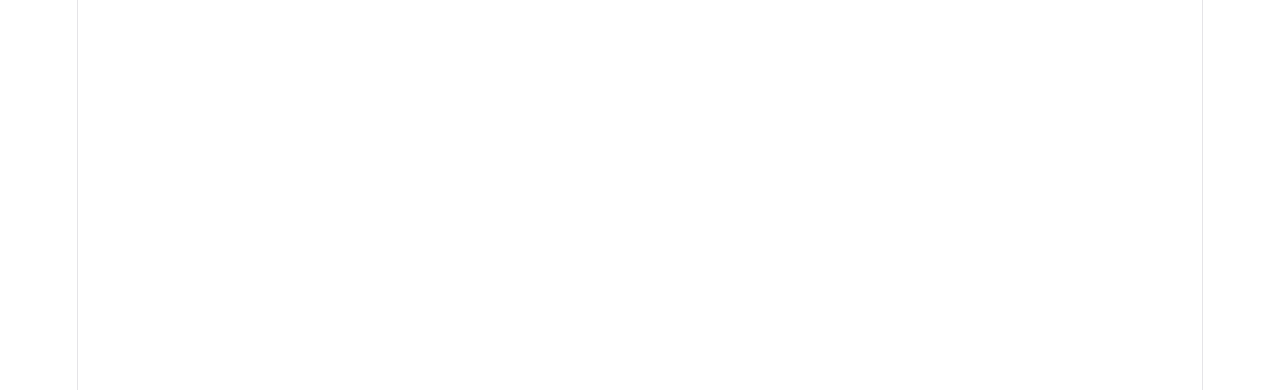
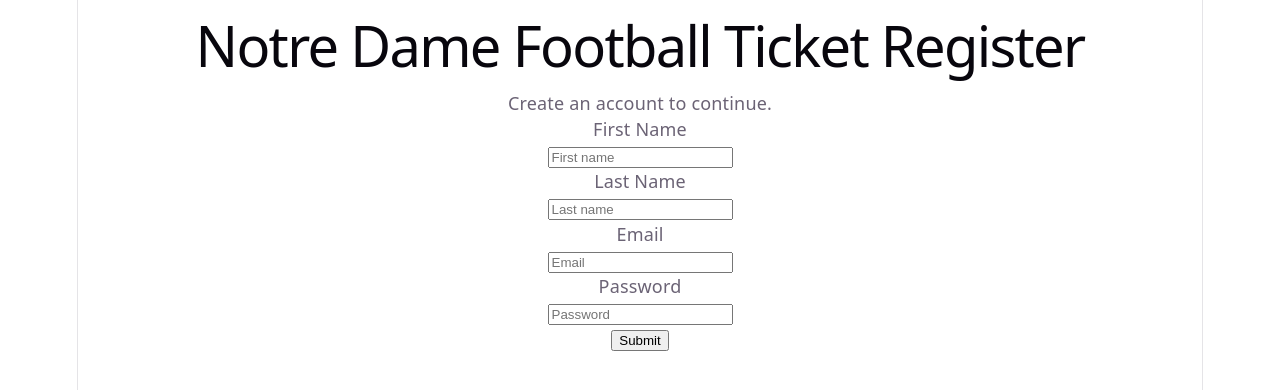
Before and after one commit to ewarren3/Football-App, a React (Vite) app: page /auth in a window 1280 px wide. Before the commit this address had no page. Shown: the top 390 px of the page. Built offline with nearby package versions, Linux system fonts and the light colour scheme; what parse would draw is missing.

Commit message:
Add Feature 5 authentication registration and login

```diff
--- /dev/null
+++ b/src/Components/Auth/Auth.jsx
@@ -0,0 +1,54 @@
+// Parent authentication component
+//import {Link} from "react-router-dom";
+import { useState } from "react";
+import AuthForm from "./AuthForm.jsx";
+import { createUser } from "../../Services/AuthService.js";
+// Buttons with some links to register and login
+
+const Auth = () => {
+
+    // JS object user that contains firstname, last,...etc
+    const [user, setUser] = useState({
+        firstName: "",
+        lastName:"",
+        email:"",
+        password:""
+    });
+
+    const handleChange = (event) => {
+        const { name, value } = event.target;
+
+        // spreader that aggregates what is being typed
+        setUser({
+            ...user,
+            [name]: value
+        });
+    };
+
+    const handleSubmit = (event) => {
+        event.preventDefault();
+
+        createUser(user)
+            .then((result) => {
+                console.log("Registration successful:", result.id);
+            })
+            .catch((error) => {
+                console.error("Registration failed:", error.message);
+            });
+    };
+
+    return (
+        <div>
+            <h1>Notre Dame Football Ticket Register</h1>
+            <p>Create an account to continue.</p>
+
+            <AuthForm
+                user={user}
+                onChange={handleChange}
+                onSubmit={handleSubmit}
+                />
+        </div>
+    );
+}
+
+export default Auth;
--- /dev/null
+++ b/src/Components/Auth/AuthForm.jsx
@@ -0,0 +1,63 @@
+/* Login form
+    Recievers user, onChange, onSubmit as props (properties/props are info that a parent component passes to child component)
+    Displays the four form inputs
+*/
+const AuthForm = ({ user, onChange, onSubmit }) => { /*object destructuring, React passes the component one objejct containing its props */
+  return (
+    <div>
+      <form onSubmit={onSubmit}>
+        <label>First Name</label>
+         < br/>
+        <input
+          type="text"
+          value={user.firstName} /* value is an input property that controls wha appears in the field, user is a JS object, .firstname acccesses the firstName property inside object */
+          onChange={onChange} /* when someones types into the email input parent Auth.js can update user.email */
+          name="firstName"
+          placeholder="First name" /* what shows on the screen in the box */
+          required
+        />
+
+        <br />
+        <label>Last Name</label>
+        <br />
+        <input
+          type="text"
+          value={user.lastName}
+          onChange={onChange}
+          name="lastName"
+          placeholder="Last name"
+          required
+        />
+
+        <br />
+        <label>Email</label>
+        <br />
+        <input
+          type="email"
+          value={user.email}
+          onChange={onChange}
+          name="email"
+          placeholder="Email"
+          required
+        />
+
+        <br />
+        <label>Password</label>
+        <br />
+        <input
+          type="password" /* the type password hides the text when someone is typing */
+          value={user.password}
+          onChange={onChange}
+          name="password"
+          placeholder="Password"
+          required
+        />
+
+        <br />
+        <button type="submit">Submit</button>
+      </form>
+    </div>
+  );
+};
+
+export default AuthForm;
--- /dev/null
+++ b/src/Components/Auth/AuthLogin.jsx
@@ -0,0 +1,69 @@
+
+import { useState } from "react";
+import { loginUser } from "../../Services/AuthService.js";
+
+// Auth login only needsan email and a password
+function AuthLogin() {
+    // JS object
+    const [user, setUser] = useState({
+        email: "",
+        password: ""
+    });
+
+    const handleChange = (event) => {
+        const { name, value } = event.target;
+
+        setUser({
+            ...user, // spreader
+            [name]: value
+        });
+    };
+
+    const handleSubmit = (event) => {
+        event.preventDefault();
+
+        loginUser(user.email, user.password) // Promise
+            .then((result) => {
+                console.log("Login successful:", result.id);
+            })
+            .catch((error) => {
+                console.error("Login failed:", error.message);
+            });
+    };
+
+    return (
+        <div>
+            <h1>Notre Dame Football Login</h1>
+
+            <form onSubmit={handleSubmit}>
+                <label htmlFor="loginEmail">Email</label>
+                <br />
+                <input
+                    id="loginEmail"
+                    type="email"
+                    name="email"
+                    value={user.email}
+                    onChange={handleChange}
+                    required
+                />
+
+                <br />
+                <label htmlFor="loginPassword">Password</label>
+                <br />
+                <input
+                    id="loginPassword"
+                    type="password"
+                    name="password"
+                    value={user.password}
+                    onChange={handleChange}
+                    required
+                />
+
+                <br />
+                <button type="submit">Log In</button>
+            </form>
+        </div>
+    );
+}
+
+export default AuthLogin;
--- /dev/null
+++ b/src/Components/Auth/AuthRegister.jsx
@@ -0,0 +1 @@
+// Registration form
--- a/src/Components/Components.jsx
+++ b/src/Components/Components.jsx
@@ -1,6 +1,7 @@
-
 import Main from "./Main/Home.jsx";
 import GameDetails from "./GameDetails/GameDetails.jsx";
+import Auth from "./Auth/Auth.jsx";
+import AuthLogin from "./Auth/AuthLogin.jsx";
 import { BrowserRouter as Router, Route, Routes } from "react-router-dom";
 
 // Defines the different modules of the application
@@ -13,6 +14,11 @@ export default function Components() {
 
         {/* Route to the game details module */}
         <Route path="/games/:gameId" element={<GameDetails />} />
+
+        {/* Route to the auth form*/}
+        <Route path="/auth" element={<Auth />} />
+
+        <Route path="/login" element={<AuthLogin />} />
       </Routes>
     </Router>
   );
--- /dev/null
+++ b/src/Services/AuthService.js
@@ -0,0 +1,22 @@
+import Parse from "parse";
+
+// Register a new user in Back4App
+export const createUser = (newUser) => {
+    const user = new Parse.User();
+
+    user.set("username", newUser.email);
+    user.set("password", newUser.password);
+    user.set("email", newUser.email);
+    user.set("firstName", newUser.firstName);
+    user.set("lastName", newUser.lastName);
+
+    // Returns the Promise to the calling component
+    return user.signUp();
+
+}
+
+
+// Log in an existing user using Parse
+export const loginUser = (email, password) => {
+    return Parse.User.logIn(email, password);
+};
```
